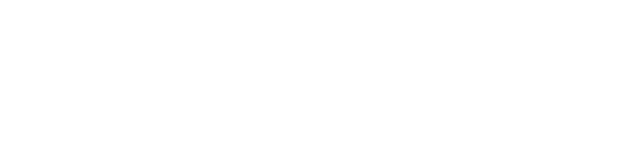
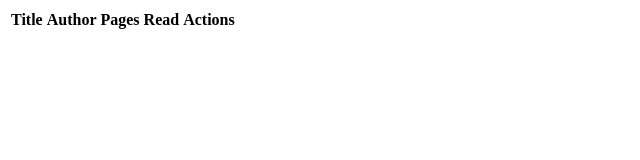
Before and after one commit to avanish1207/library, a plain HTML site: page index.html in a window 1280 px wide. Shown: the whole page, without its empty margins (0-640 px from the left). Drawn offline with Linux system fonts and the light colour scheme.

Commit message:
Created table for books

```diff
--- a/index.html
+++ b/index.html
@@ -9,7 +9,18 @@
 </head>
 <body>
     <div class="cards-container">
-
+        <table>
+            <thead>
+                <tr>
+                    <th>Title</th>
+                    <th>Author</th>
+                    <th>Pages</th>
+                    <th>Read</th>
+                    <th>Actions</th>
+                </tr>
+            </thead>
+            <tbody id="books-table-body"></tbody>
+        </table>
     </div>
 </body>
 </html>
```
